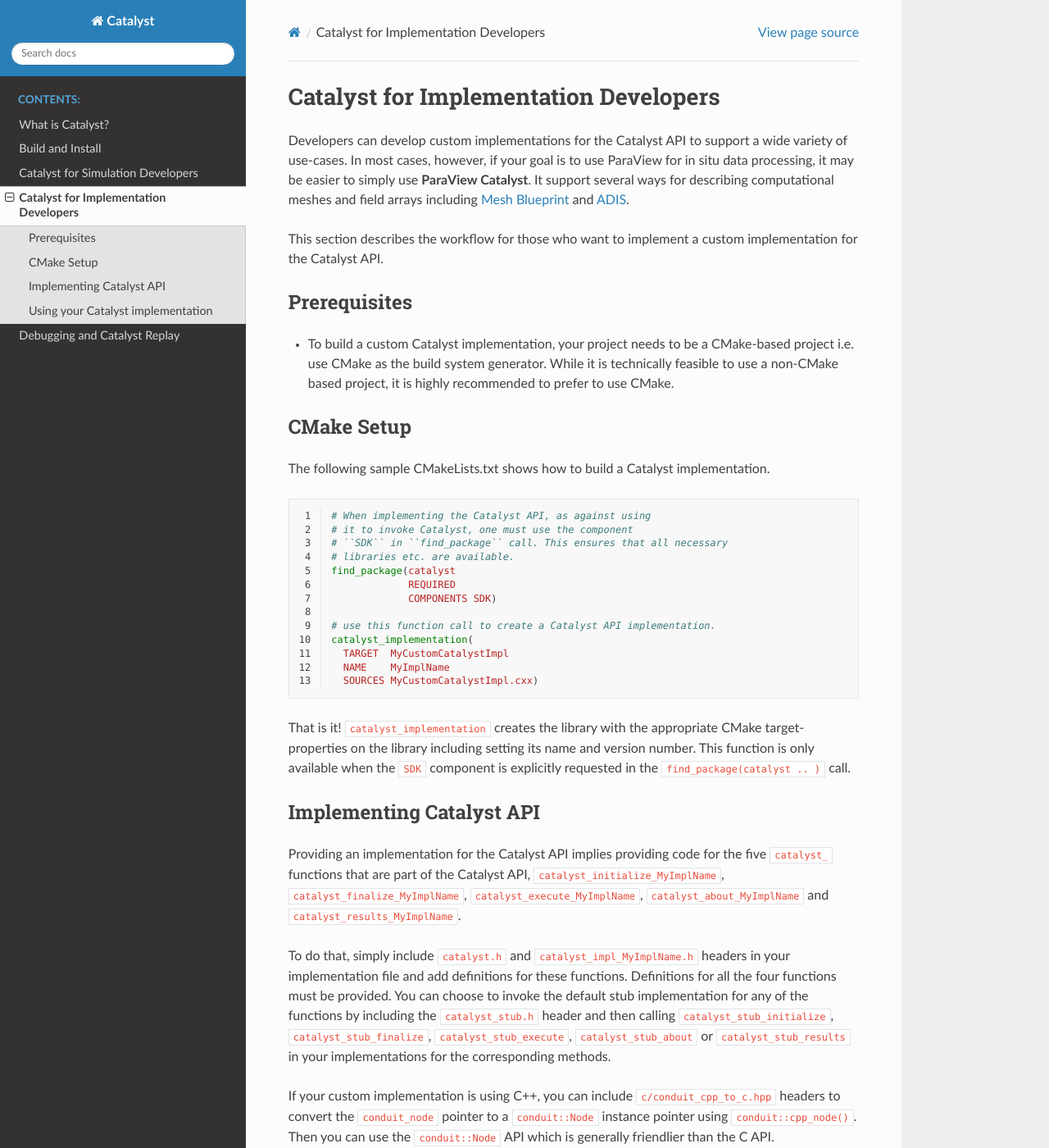
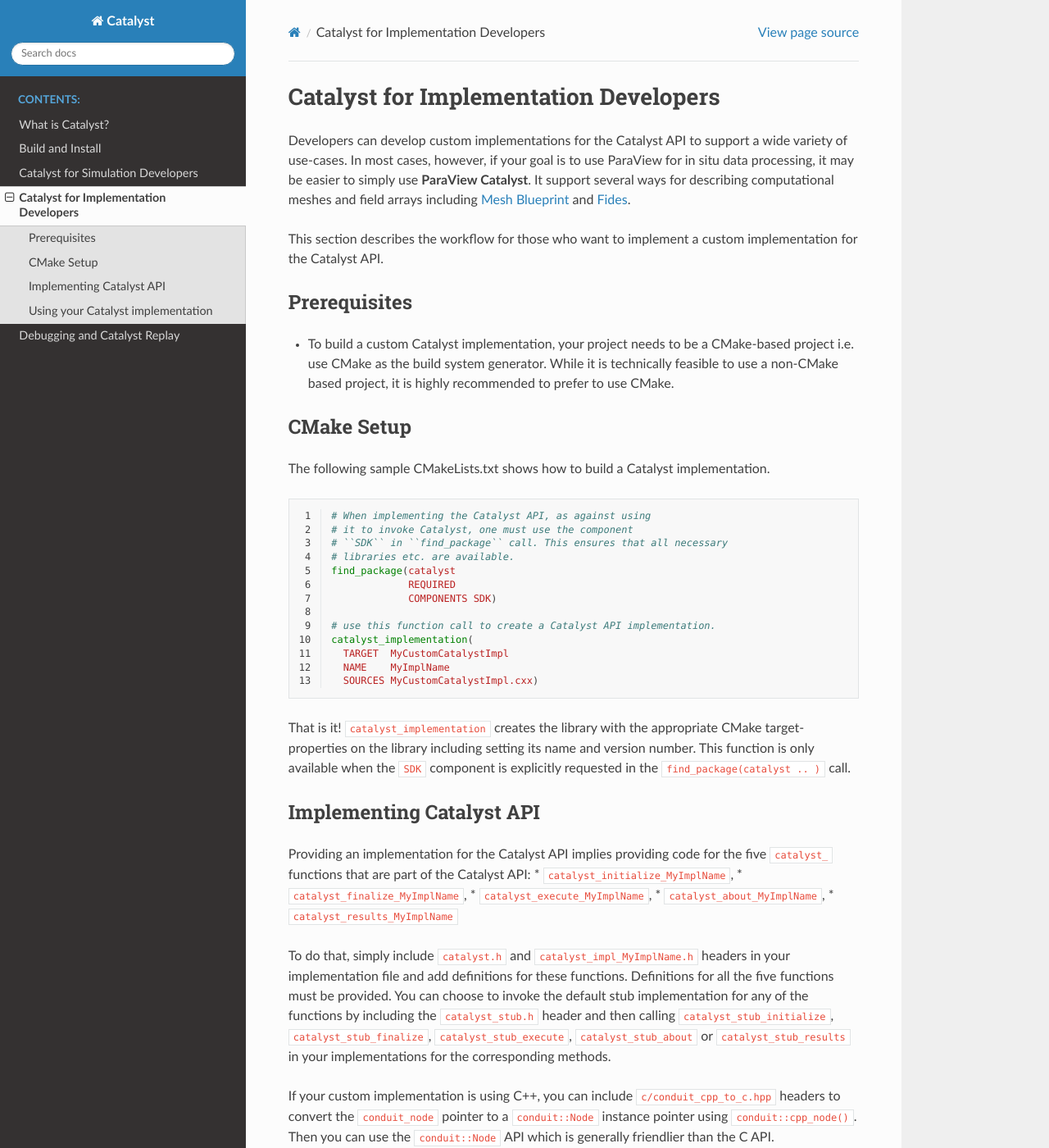
Before and after one commit to OpenChemistry/vtkcatalyst, a Sphinx documentation site: the page built from docs/for_implementation_developers.rst, in a window 1280 px wide and 1400 px high. Shown: the whole window at 82% size. Built offline with Sphinx 7.4.7 and the Read the Docs theme 2.0.0, drawn with Linux system fonts in a browser that asks for light colours.

Commit message:
Documentation: fix typos and links
* ADIS moved to Fides

```diff
--- a/docs/build_and_install.rst
+++ b/docs/build_and_install.rst
@@ -81,4 +81,4 @@
 .. _`Git`: https://git-scm.com/
 .. _`CMake`: https://cmake.org
 .. _`CMake Docs`: https://cmake.org/documentation/
-.. _`Ninja`:https://ninja-build.org
+.. _`Ninja`: https://ninja-build.org
--- a/docs/for_implementation_developers.rst
+++ b/docs/for_implementation_developers.rst
@@ -5,7 +5,7 @@
 a wide variety of use-cases. In most cases, however, if your goal is to use
 ParaView for in situ data processing, it may be easier to simply use
 **ParaView Catalyst**. It support several ways for describing computational
-meshes and field arrays including `Mesh Blueprint`_ and `ADIS`_.
+meshes and field arrays including `Mesh Blueprint`_ and `Fides`_.
 
 This section describes the workflow for those who want to implement a custom
 implementation for the Catalyst API.
@@ -52,14 +52,16 @@
 =========================
 
 Providing an implementation for the Catalyst API implies providing code for the
-five ``catalyst_`` functions that are part of the Catalyst API,
-``catalyst_initialize_MyImplName``, ``catalyst_finalize_MyImplName``,
-``catalyst_execute_MyImplName``, ``catalyst_about_MyImplName`` and
-``catalyst_results_MyImplName``.
+five ``catalyst_`` functions that are part of the Catalyst API:
+* ``catalyst_initialize_MyImplName``,
+* ``catalyst_finalize_MyImplName``,
+* ``catalyst_execute_MyImplName``,
+* ``catalyst_about_MyImplName``,
+* ``catalyst_results_MyImplName``
 
 To do that, simply include ``catalyst.h`` and ``catalyst_impl_MyImplName.h``
 headers in your implementation file and add definitions for these functions.
-Definitions for all the four functions must be provided. You can choose to
+Definitions for all the five functions must be provided. You can choose to
 invoke the default stub implementation for any of the functions by including
 the ``catalyst_stub.h`` header and then calling ``catalyst_stub_initialize``,
 ``catalyst_stub_finalize``, ``catalyst_stub_execute``, ``catalyst_stub_about`` or
@@ -104,4 +106,4 @@
 
 .. _`Mesh Blueprint`: https://llnl-conduit.readthedocs.io/en/latest/blueprint_mesh.html#mesh-blueprint
 
-.. _`ADIS`: https://gitlab.kitware.com/vtk/adis
+.. _`Fides`: https://gitlab.kitware.com/vtk/fides
--- a/docs/for_simulation_developers.rst
+++ b/docs/for_simulation_developers.rst
@@ -54,7 +54,7 @@
 Using `make` (or similar)
 -------------------------
 
-If now using CMake as the build system generator for your simulation code, it is
+If not using CMake as the build system generator for your simulation code, it is
 still easy to make it aware of Catalyst. You simply need to pass the include
 path i.e. the location where the Catalyst headers are available, and the
 location and library to link against.
--- a/docs/introduction.rst
+++ b/docs/introduction.rst
@@ -54,7 +54,7 @@
 
 ParaView Catalyst supports several ways for simulations to describe
 computational meshes and fields. One way is to use Conduit's `Mesh Blueprint`_.
-Another way is to use `ADIS`_. Furthermore, developers can develop their own
+Another way is to use `Fides`_. Furthermore, developers can develop their own
 implementations of the Catalyst API and still use ParaView's capabilities for
 in situ data processing and visualization. ParaView provides API that
 such developers can use to initialize and invoke ParaView in situ.
@@ -66,4 +66,4 @@
 
 .. _`Mesh Blueprint`: https://llnl-conduit.readthedocs.io/en/latest/blueprint_mesh.html#mesh-blueprint
 
-.. _`ADIS`: https://gitlab.kitware.com/vtk/adis
+.. _`Fides`: https://gitlab.kitware.com/vtk/fides
```
